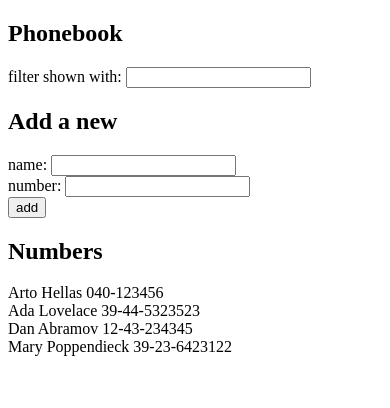
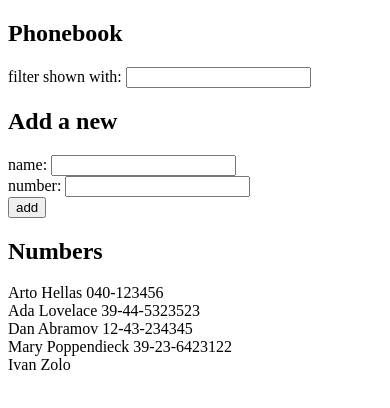
Before and after one commit to matveybobrov/vue_projects, a Vue app in the folder phonebook/: page / in a window 390 px wide. Shown: the top 408 px of the page. Built offline with nearby package versions, Linux system fonts and the light colour scheme; data requests are answered from the project's data file.

Commit message:
2.12: The Phonebook step7

```diff
--- a/phonebook/db.json
+++ b/phonebook/db.json
@@ -1,5 +1,5 @@
 {
-  "people":[
+  "people": [
     {
       "name": "Arto Hellas",
       "number": "040-123456",
@@ -19,6 +19,11 @@
       "name": "Mary Poppendieck",
       "number": "39-23-6423122",
       "id": 4
+    },
+    {
+      "name": "Ivan",
+      "number": "Zolo",
+      "id": 5
     }
   ]
 }
--- a/phonebook/src/App.vue
+++ b/phonebook/src/App.vue
@@ -24,11 +24,18 @@ export default {
         alert(`${newPerson.name} is already added to the phonebook!`)
         return
       }
-      this.people.push(newPerson)
+
+      personService.create(newPerson)
+      .then(createdPerson => {
+        this.people.push(createdPerson)
+      })
     },
   },
-  async mounted() {
-    this.people = await personService.getAll()
+  mounted() {
+    personService.getAll()
+    .then(initialPeople => {
+      this.people = initialPeople
+    })
   }
 }
 </script>
--- a/phonebook/src/components/PeopleList.vue
+++ b/phonebook/src/components/PeopleList.vue
@@ -16,7 +16,7 @@ export default {
   <div v-if="people.length === 0">No people in the phonebook</div>
   <div v-else-if="filteredPeople.length === 0">No people with such filter</div>
   <div v-else>
-    <div v-for="person in filteredPeople" :key="person.name">
+    <div v-for="person in filteredPeople" :key="person.id">
       {{ person.name }} {{ person.number }}
     </div>
   </div>
--- a/phonebook/src/services/people.js
+++ b/phonebook/src/services/people.js
@@ -1,10 +1,12 @@
 import axios from 'axios'
 const baseUrl = `http://localhost:3001/people`
 
-const getAll = async () => {
-  const response = await axios.get(baseUrl)
-  const data = await response.data
-  return data
+const getAll = () => {
+  return axios.get(baseUrl).then((response) => response.data)
 }
 
-export default { getAll }
+const create = async (person) => {
+  return axios.post(baseUrl, person).then((response) => response.data)
+}
+
+export default { getAll, create }
```
